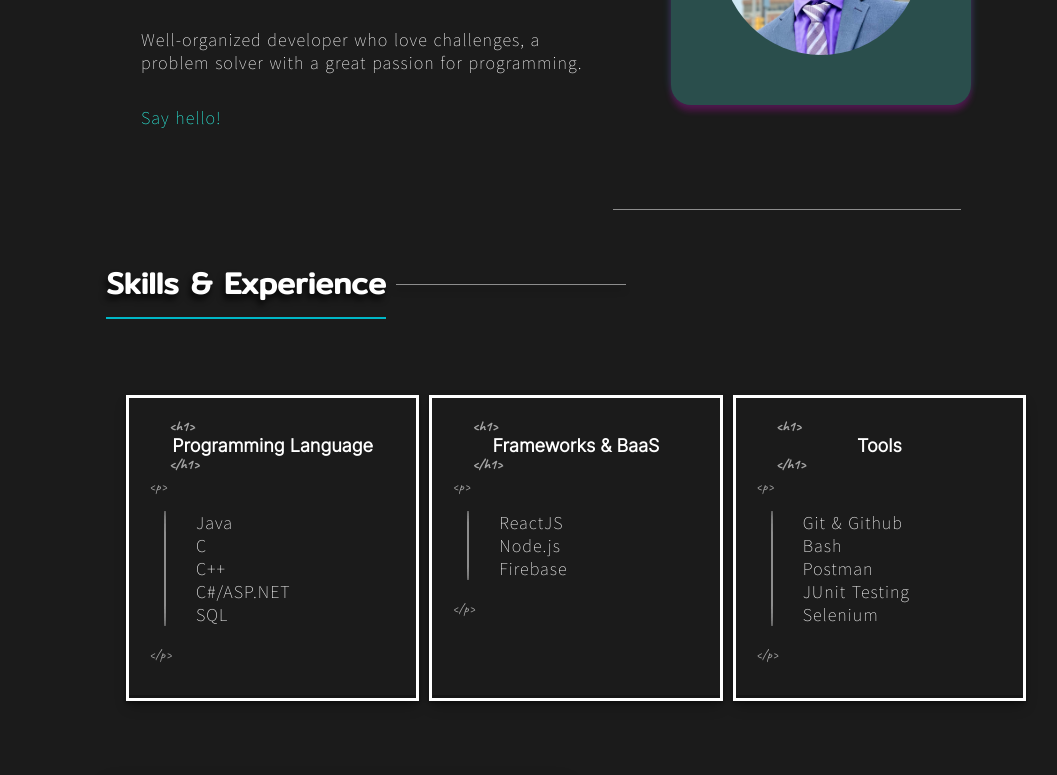
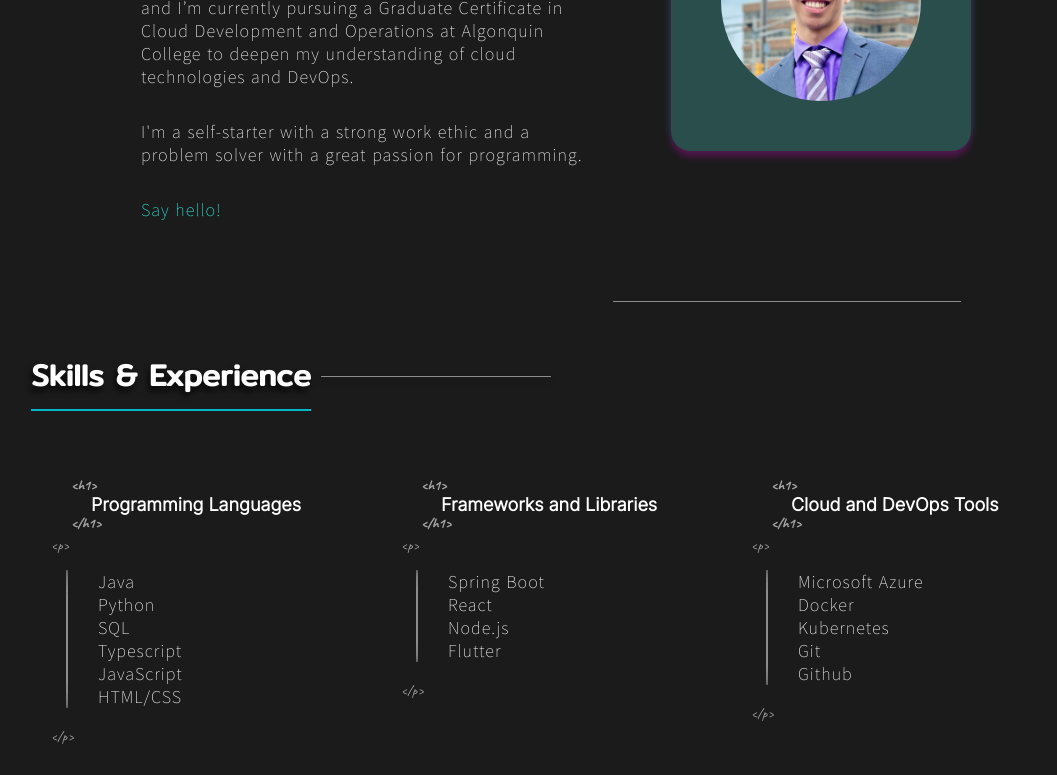
Before and after one commit to PrinceAFelix/react-portfolio, a React (Create React App) app: page / in a window 1280 px wide. Shown: the part 1220-1995 px from the top of the page, without its empty margins (84-1141 px from the left). Built offline with nearby package versions, Linux system fonts and the light colour scheme.

Commit message:
Update About and Skills section

```diff
--- a/src/components/about/About.js
+++ b/src/components/about/About.js
@@ -17,9 +17,9 @@ export const About = () => {
           </div>
         </div>
         <div className={classes["about-text"]}>
-          <p className={sharedstyle.p}>I'm Prince!<br /> A Computer Engineering Technology - Computing Science Graduate with frontend and backend skills and a strong interest in software development. My passion for technology started early, since then, I found myself enjoying the software side of it.</p>
-          <p className={sharedstyle.p}>I'm actively seeking a position that will allow me to continously grow my skills in the field.</p>
-          <p className={sharedstyle.p}>Well-organized developer who love challenges, a problem solver with a great passion for programming.</p>
+          <p className={sharedstyle.p}>I'm Prince!<br /> A Computer Engineering Technology graduate with a passion for designing, developing, and maintaining applications. I love the challenges that come with coding, as well as the ability to bring ideas to life through programming.</p>
+          <p className={sharedstyle.p}>I’ve gained experience in both frontend and backend development through academic and personal projects, and I’m currently pursuing a Graduate Certificate in Cloud Development and Operations at Algonquin College to deepen my understanding of cloud technologies and DevOps.</p>
+          <p className={sharedstyle.p}>I'm a self-starter with a strong work ethic and a problem solver with a great passion for programming.</p>
           <p className={sharedstyle.p}><a href="#contact">Say hello!</a></p>
         </div>
       </div>
--- a/src/components/common/Layout.module.css
+++ b/src/components/common/Layout.module.css
@@ -1,12 +1,12 @@
 @import url("https://fonts.googleapis.com/css2?family=Caveat&display=swap");
 
 .skill-container {
-  height: 260px;
+  height: auto;
   position: relative;
   padding: 20px;
-  border: 3px solid #ffffff;
+  /* border: 3px solid #ffffff;
   box-shadow: rgba(0, 0, 0, 0.4) 0px 2px 4px,
-    rgba(0, 0, 0, 0.3) 0px 7px 13px -3px, rgba(0, 0, 0, 0.2) 0px -3px 0px inset;
+    rgba(0, 0, 0, 0.3) 0px 7px 13px -3px, rgba(0, 0, 0, 0.2) 0px -3px 0px inset; */
 }
 
 @media (max-width: 965px) {
@@ -25,6 +25,8 @@
   position: relative;
   font-family: var(--font-fam-one);
   font-size: clamp(0.875rem, 0.5625rem + 1vw, 1.125rem);
+  text-align: left;
+  margin-left: 40px;
 }
 
 .title::before,
@@ -33,9 +35,8 @@
   display: flex;
   font-family: var(--font-fam-six);
   font-size: 14px;
-  margin: 0 20px;
   opacity: 0.6;
-  margin-left: 20px;
+  transform: translateX(-20px);
 }
 .title::before {
   content: "<h1>";
--- a/src/components/skills/Skills.js
+++ b/src/components/skills/Skills.js
@@ -9,27 +9,28 @@ import layout from '../common/Layout.module.css'
 
 const p = <p>
     Java <br />
-    C <br />
-    C++ <br />
-    C#/ASP.NET <br />
+    Python <br />
     SQL <br />
+    Typescript<br />
+    JavaScript <br />
+    HTML/CSS <br />
 </p>
 
 const p1 = <p>
-    ReactJS <br />
+    Spring Boot <br />
+    React <br />
     Node.js <br />
-    Firebase <br />
+    Flutter <br />
 </p>
 
 
 const p2 = <p>
-    Git & Github <br />
-    Bash <br />
-    Postman <br />
-    JUnit Testing <br />
-    Selenium <br />
+    Microsoft Azure <br />
+    Docker <br />
+    Kubernetes <br />
+    Git <br />
+    Github <br />
 </p>
-
 const Chart = ({ title, cover, color }) => {
 
     const barStyle = {
@@ -57,9 +58,9 @@ export const Skills = () => {
             </div>
             <div className={classes["skill-content"]}>
                 <ul>
-                    <li><SkillLayout title="Programming Language" p={p} /></li>
-                    <li><SkillLayout title="Frameworks & BaaS" p={p1} /></li>
-                    <li><SkillLayout title="Tools" p={p2} /></li>
+                    <li><SkillLayout title="Programming Languages" p={p} /></li>
+                    <li><SkillLayout title="Frameworks and Libraries" p={p1} /></li>
+                    <li><SkillLayout title="Cloud and DevOps Tools" p={p2} /></li>
                 </ul>
 
 
--- a/src/components/skills/Skills.module.css
+++ b/src/components/skills/Skills.module.css
@@ -1,14 +1,14 @@
 @import url("https://fonts.googleapis.com/css2?family=Inter:wght@300&display=swap");
 
 .skill-section {
-  max-width: 900px;
+  max-width: 1050px;
   height: auto;
   position: relative;
   left: 50%;
   transform: translateX(-50%);
   display: flex;
   flex-direction: column;
-  gap: 50px;
+  gap: 20px;
 }
 
 /* .section-title::after {
@@ -17,20 +17,18 @@
 
 .skill-content {
   width: 100%;
-  max-width: 950px;
+  max-width: 1050px;
   position: relative;
-  transform: translateX(20px);
 }
 
 .skill-content ul {
   width: 100%;
-  max-width: 950px;
+  max-width: 1050px;
   position: relative;
   display: grid;
   grid-template-columns: repeat(auto-fill, minmax(290px, 1fr));
   list-style-type: disc;
   padding: 0;
-  gap: 10px;
 }
 
 @media (max-width: 340px) {
```
